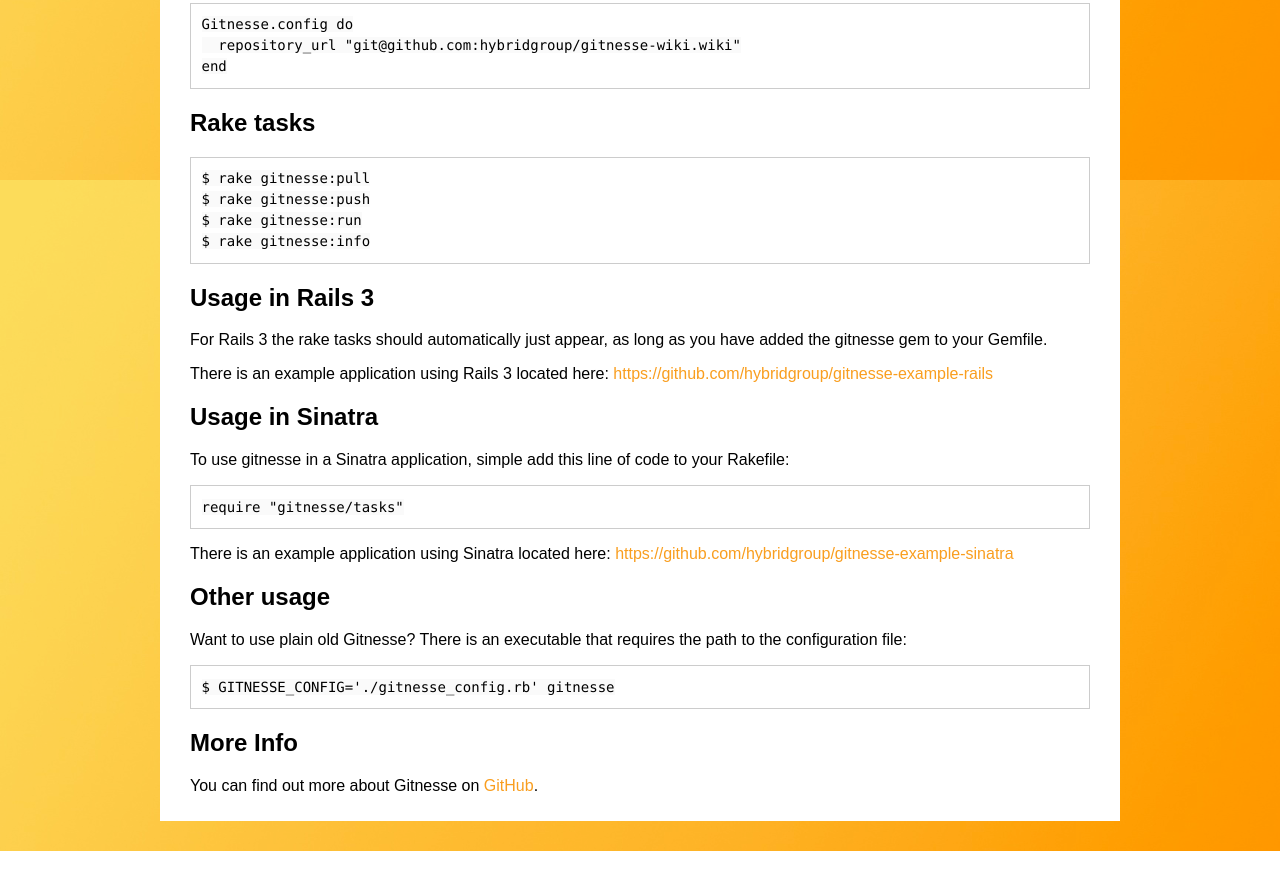
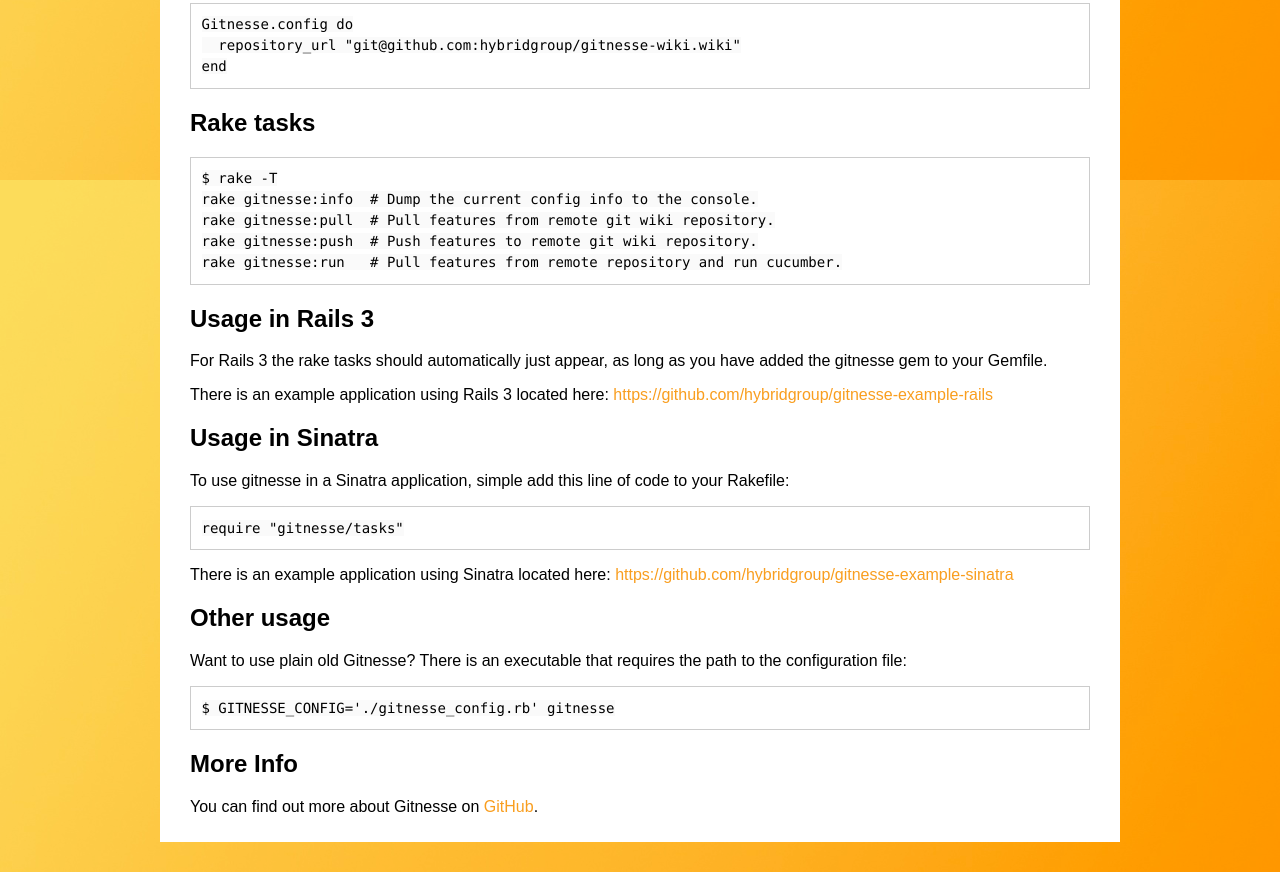
Before and after one commit to hybridgroup/gitnesse, a plain HTML site: page index.html in a window 1280 px wide. Shown: the part 1420-2292 px from the top of the page. Before the commit the page ends 2271 px from the top, so only its background shows below. Drawn offline with Linux system fonts and the light colour scheme.

Commit message:
Add rake descriptions for gitness tasks

```diff
--- a/index.html
+++ b/index.html
@@ -67,10 +67,11 @@ end</code></pre>
         <section id="section-rake-tasks">
           <h2>Rake tasks</h2>
           <p>
-          <pre><code>$ rake gitnesse:pull
-$ rake gitnesse:push
-$ rake gitnesse:run
-$ rake gitnesse:info</code></pre>
+          <pre><code>$ rake -T
+rake gitnesse:info  # Dump the current config info to the console.
+rake gitnesse:pull  # Pull features from remote git wiki repository.
+rake gitnesse:push  # Push features to remote git wiki repository.
+rake gitnesse:run   # Pull features from remote repository and run cucumber.</code></pre>
           </p>
         </section>
 
```
